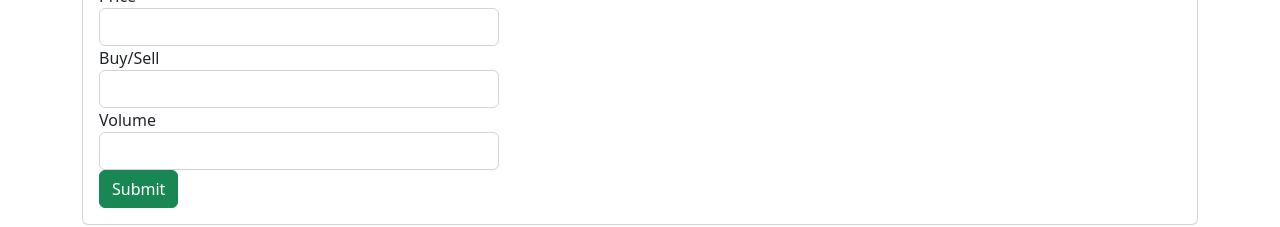
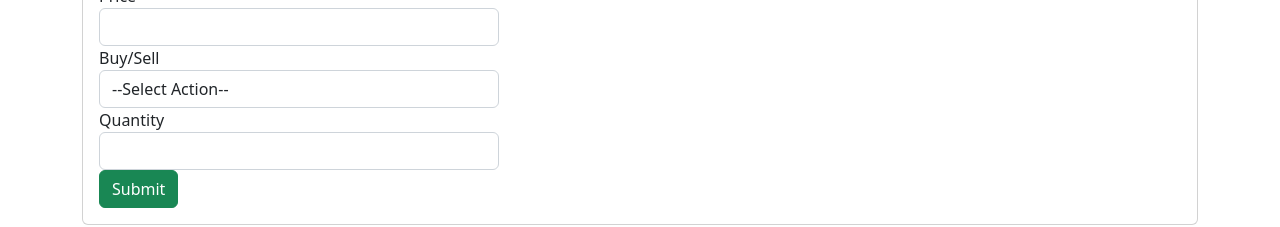
Before and after one commit to Aditijo2000/final-hackathon-angular, an Angular app: page /add in a window 1280 px wide. Shown: the part 283-510 px from the top of the page. Built offline with nearby package versions, Linux system fonts and the light colour scheme.

Commit message:
post command working

```diff
--- a/db.json
+++ b/db.json
@@ -1,26 +1,55 @@
 {
-  "stocks_list":[
-      {
-          "id" : 1,
-          "stockTicker" : "INFY",
-          "price" : 50,
-          "volume" : 100,
-          "buyOrSell" : "buy",
-          "statusCode" : 1
-
-
-      }
+  "stocks_list": [
+    {
+      "id": 1,
+      "stockTicker": "INFY",
+      "price": 50,
+      "volume": 100,
+      "buyOrSell": "buy",
+      "statusCode": 1
+    }
   ],
-
   "portfolio": [
     {
-      "id" : 1,
-      "stockTicker" : "INFY",
-      "companyName" :"INFOSYS",
-      "avgPrice" : 30,
-      "quantity" : 50
+      "id": 1,
+      "stockTicker": "INFY",
+      "companyName": "INFOSYS",
+      "avgPrice": 30,
+      "quantity": 50
+    }
+  ],
+  "transactions": [
+    {
+      "id": 1,
+      "companyName": "CITI",
+      "price": 5,
+      "stockTicker": "citi",
+      "quantity": 5,
+      "action": 0,
+      "status": 0,
+      "date": "28-06-2022"
+    },
+    {
+      "id": 2,
+      "companyName": "Microsoft",
+      "price": 15,
+      "stockTicker": "msft",
+      "action": 1,
+      "quantity": 15,
+      "status": 0,
+      "date": "21-06-2022"
+    },
+    {
+      "stockTicker": "dd",
+      "price": "33",
+      "quantity": "44",
+      "id": 3
+    },
+    {
+      "stockTicker": "dd55",
+      "price": "336",
+      "quantity": "445",
+      "id": 4
     }
   ]
-
-
 }
--- a/src/app/component/create-stock-order/create-stock-order.component.html
+++ b/src/app/component/create-stock-order/create-stock-order.component.html
@@ -12,12 +12,23 @@
     </div>
 
     <div class="form-group">
+      <label for="branch">Buy/Sell</label>
+        <select class="form-control"  data-toggle="tooltip"  id="buyOrSell"
+              data-placement="right" title="Select Action">
+            <option value="null">--Select Action--</option>
+          <option value="Buy" [selected]="'B-Tech' == stockOrder.action" >Buy</option>
+          <option value="Sell" [selected]="'B-Tech' == stockOrder.action">Sell</option>
+
+        </select>
+  </div>
+
+    <!-- <div class="form-group">
       <label for="name">Buy/Sell</label>
-      <input type="text" class="form-control" id="buyOrSell" required [(ngModel)]="stockOrder.buyOrSell" name="buyOrSell">
-    </div>
+      <input type="text" class="form-control" id="buyOrSell" required [(ngModel)]="stockOrder.action" name="buyOrSell">
+    </div> -->
     <div class="form-group">
-      <label for="name">Volume</label>
-      <input type="text" class="form-control" id="volume" required [(ngModel)]="stockOrder.volume" name="volume">
+      <label for="name">Quantity</label>
+      <input type="text" class="form-control" id="volume" required [(ngModel)]="stockOrder.quantity" name="volume">
     </div>
 
     <button class="btn btn-success">Submit</button>
--- a/src/app/component/create-stock-order/create-stock-order.component.ts
+++ b/src/app/component/create-stock-order/create-stock-order.component.ts
@@ -25,7 +25,7 @@ export class CreateStockOrderComponent implements OnInit {
     this.stockService.createStockOrder(this.stockOrder)
     .subscribe(data => console.log(data), error => console.log(error));
     this.stockOrder = new StockOrder();
-    this.router.navigate(['/stockOrder']);
+    //this.router.navigate(['/stockOrder']);
   }
 
 }
--- a/src/app/component/portfolio/portfolio.component.html
+++ b/src/app/component/portfolio/portfolio.component.html
@@ -23,6 +23,7 @@
                         <td>{{elements.stockTicker}}</td>
 
                         <td>{{elements.quantity}}</td>
+                        <td><button (click)="SellStock()" class='btn btn-primary'><i class="fa fa-futboll-0">Sell</i></button>
 
                     </tr>
 
--- a/src/app/component/portfolio/portfolio.component.ts
+++ b/src/app/component/portfolio/portfolio.component.ts
@@ -26,13 +26,17 @@ export class PortfolioComponent implements OnInit {
   ngOnInit(): void {
 
 
-     this.stockService.getStocks().subscribe((myPortfolio) => (this.myPortfolio = myPortfolio));
+    // this.stockService.getStocks().subscribe((myPortfolio) => (this.myPortfolio = myPortfolio));
 
-    //this.myShares= [{"name":"A","price":5,"ticker":"avb","quantity":5},{"name":"A","price":5,"ticker":"avb","quantity":5}{"name":"A","price":5,"ticker":"avb","date":"a4fda","quantity":5},{"name":"A","price":5,"ticker":"avb","date":"a4fda","quantity":5}]
-
-
-
- }
+    this.myPortfolio = [
+      { "id" : 1,"companyName": "CITI","avgPrice": 33,  "stockTicker": "citi", "quantity": 5 }
+    ]
 
 
 }
+
+
+SellStock(){
+
+}
+ }
--- a/src/app/model/stock.model.ts
+++ b/src/app/model/stock.model.ts
@@ -1,11 +1,12 @@
 export class StockOrder {
 
-    id!: number;
+    companyName!: string;
+    price!: number;
     stockTicker!: string;
-    price!: number;
-    volume!: number;
-    buyOrSell!: string;
-    statusCode! : number;
+    quantity!: number;
+    action!: string;
+    status!: number;
+    date!: string
 
 
 
--- a/src/app/service/stock-service.service.ts
+++ b/src/app/service/stock-service.service.ts
@@ -11,7 +11,7 @@ import { HttpClient, HttpHeaders } from '@angular/common/http';
   providedIn: 'root'
 })
 export class StockServiceService {
-  private baseUrl = 'http://localhost:5000/'
+  private baseUrl = 'http://localhost:5000/transactions'
   httpOptions = {
     headers: new HttpHeaders({'Content-Type':'application/json'})
   }
@@ -30,6 +30,7 @@ export class StockServiceService {
   }
 
   createStockOrder(stockOrder: StockOrder): Observable<ApiResponse> {
+   console.log(stockOrder);
     return this.http.post<ApiResponse>(this.baseUrl, stockOrder);
   }
 
--- a/src/environments/environment.ts
+++ b/src/environments/environment.ts
@@ -4,7 +4,7 @@
 
 export const environment = {
   production: false,
-  baseUrl: 'http://localhost:5000'
+  baseUrl: 'http://localhost:5000/transactions'
 };
 
 /*
```
Also changed, not shown: src/app/model/transaction.model.ts (added, +9 -0 lines).
